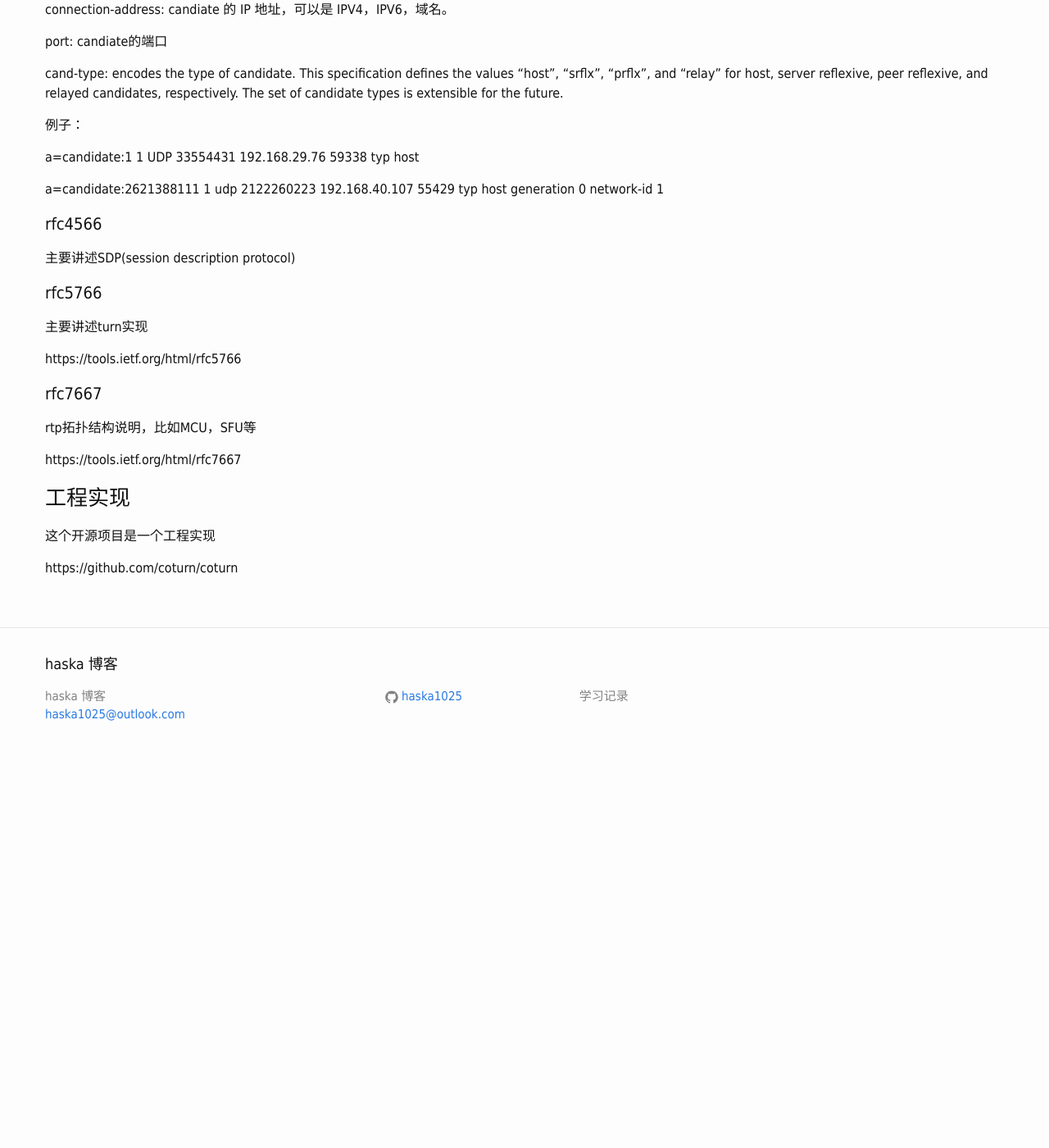
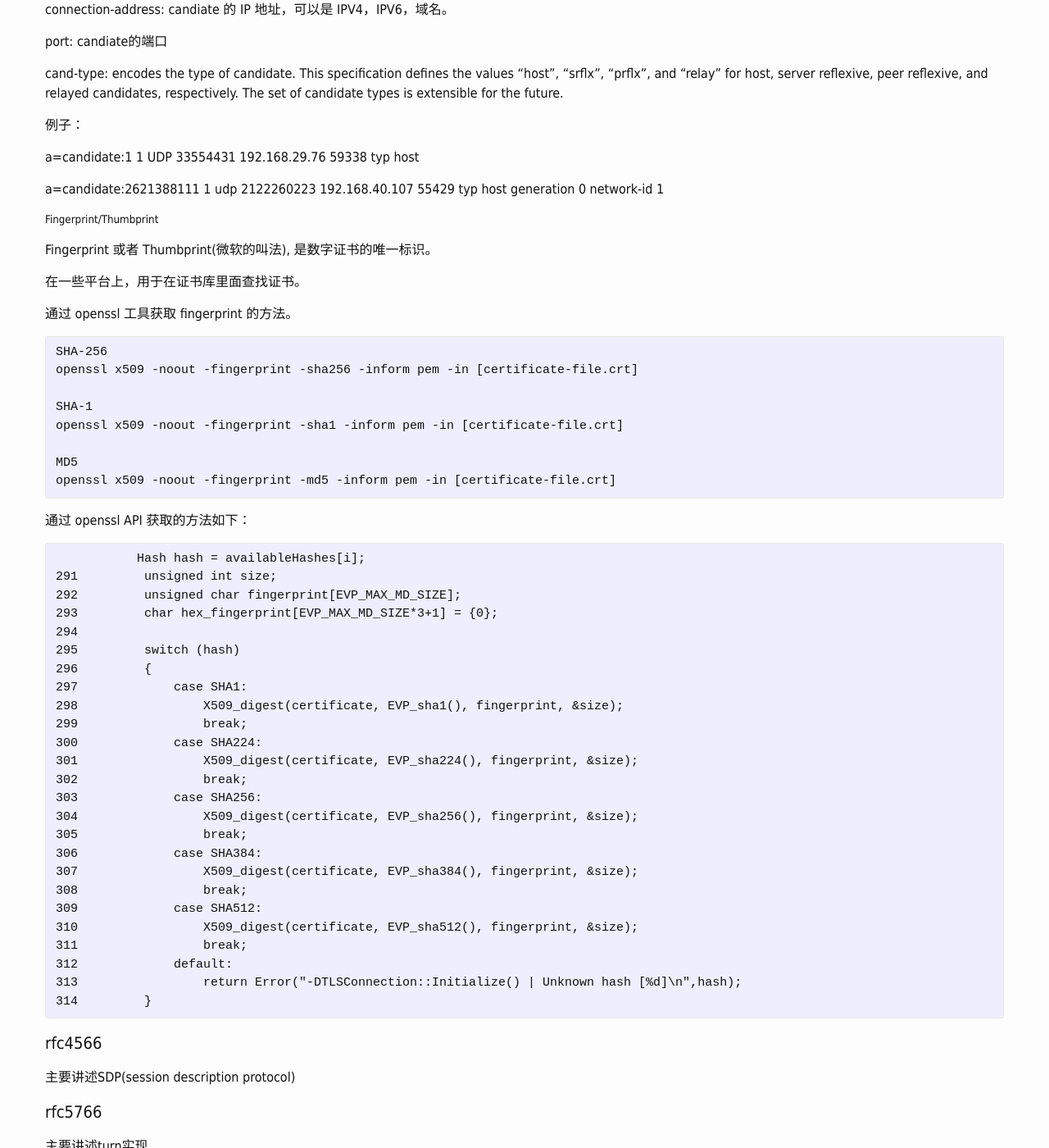
Before and after one commit to haska1025/haska1025.github.io, a Jekyll site: the page built from _posts/2019-01-12-p2p_ relative.md, in a window 1280 px wide and 1400 px high, scrolled down 1867 px. Shown: the whole window at 82% size. Built offline with Jekyll 4.4.1, drawn with Linux system fonts in a browser that asks for light colours; before the commit the page ends 2810 px from its top, so only the background shows below that.

Commit message:
Update 2019-01-12-p2p_ relative.md

````diff
--- a/_posts/2019-01-12-p2p_ relative.md
+++ b/_posts/2019-01-12-p2p_ relative.md
@@ -102,6 +102,53 @@ a=candidate:1 1 UDP 33554431 192.168.29.76 59338 typ host
 a=candidate:2621388111 1 udp 2122260223 192.168.40.107 55429 typ host generation 0 network-id 1
 
 
+##### Fingerprint/Thumbprint
+
+Fingerprint 或者 Thumbprint(微软的叫法), 是数字证书的唯一标识。
+
+在一些平台上，用于在证书库里面查找证书。
+
+通过 openssl 工具获取 fingerprint 的方法。
+
+```
+SHA-256
+openssl x509 -noout -fingerprint -sha256 -inform pem -in [certificate-file.crt]
+
+SHA-1
+openssl x509 -noout -fingerprint -sha1 -inform pem -in [certificate-file.crt]
+
+MD5
+openssl x509 -noout -fingerprint -md5 -inform pem -in [certificate-file.crt]
+```
+通过 openssl API 获取的方法如下：
+```
+           Hash hash = availableHashes[i];
+291         unsigned int size;
+292         unsigned char fingerprint[EVP_MAX_MD_SIZE];
+293         char hex_fingerprint[EVP_MAX_MD_SIZE*3+1] = {0};
+294
+295         switch (hash)
+296         {
+297             case SHA1:
+298                 X509_digest(certificate, EVP_sha1(), fingerprint, &size);
+299                 break;
+300             case SHA224:
+301                 X509_digest(certificate, EVP_sha224(), fingerprint, &size);
+302                 break;
+303             case SHA256:
+304                 X509_digest(certificate, EVP_sha256(), fingerprint, &size);
+305                 break;
+306             case SHA384:
+307                 X509_digest(certificate, EVP_sha384(), fingerprint, &size);
+308                 break;
+309             case SHA512:
+310                 X509_digest(certificate, EVP_sha512(), fingerprint, &size);
+311                 break;
+312             default:
+313                 return Error("-DTLSConnection::Initialize() | Unknown hash [%d]\n",hash);
+314         }
+```
+
 #### rfc4566
 
 主要讲述SDP(session description protocol)
````
